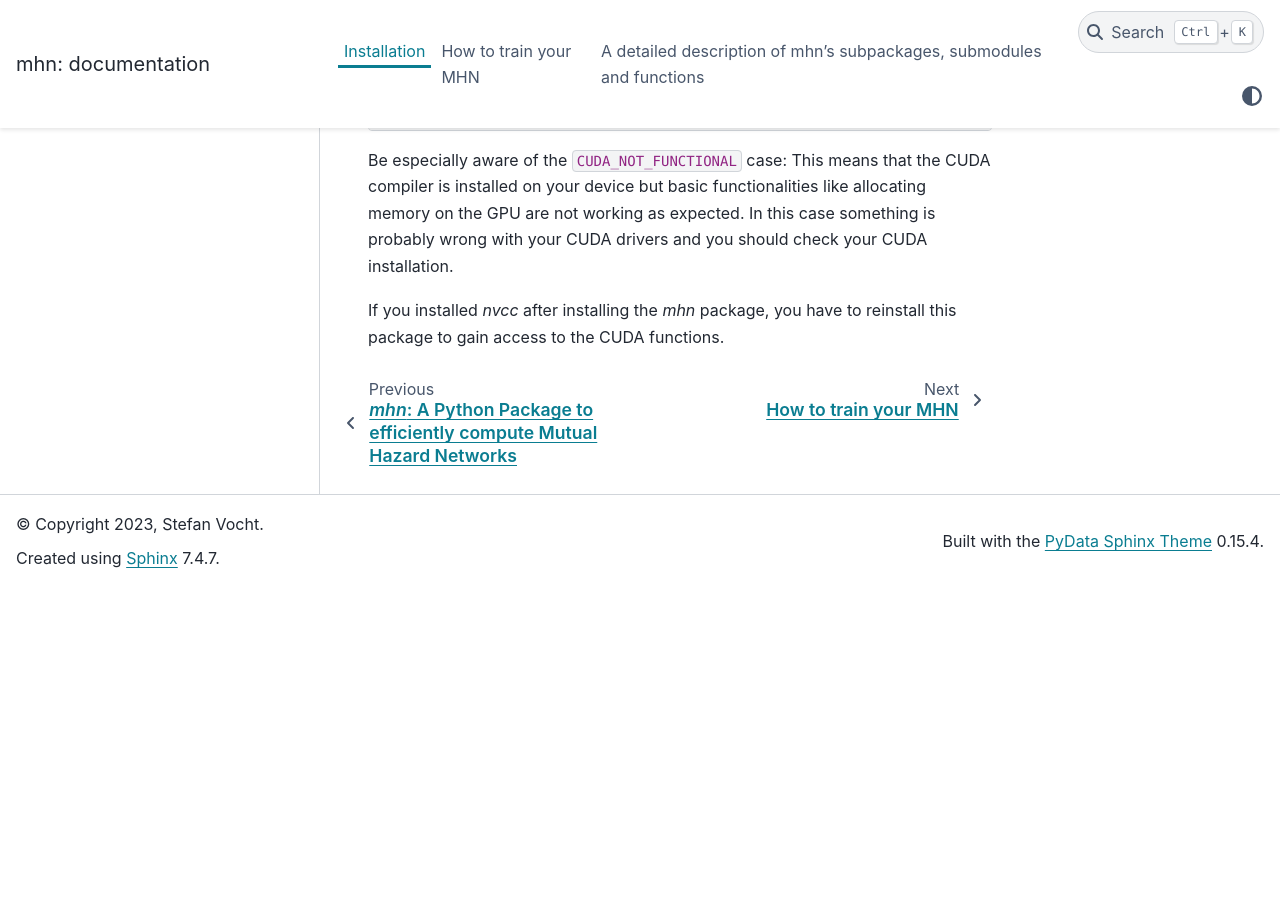
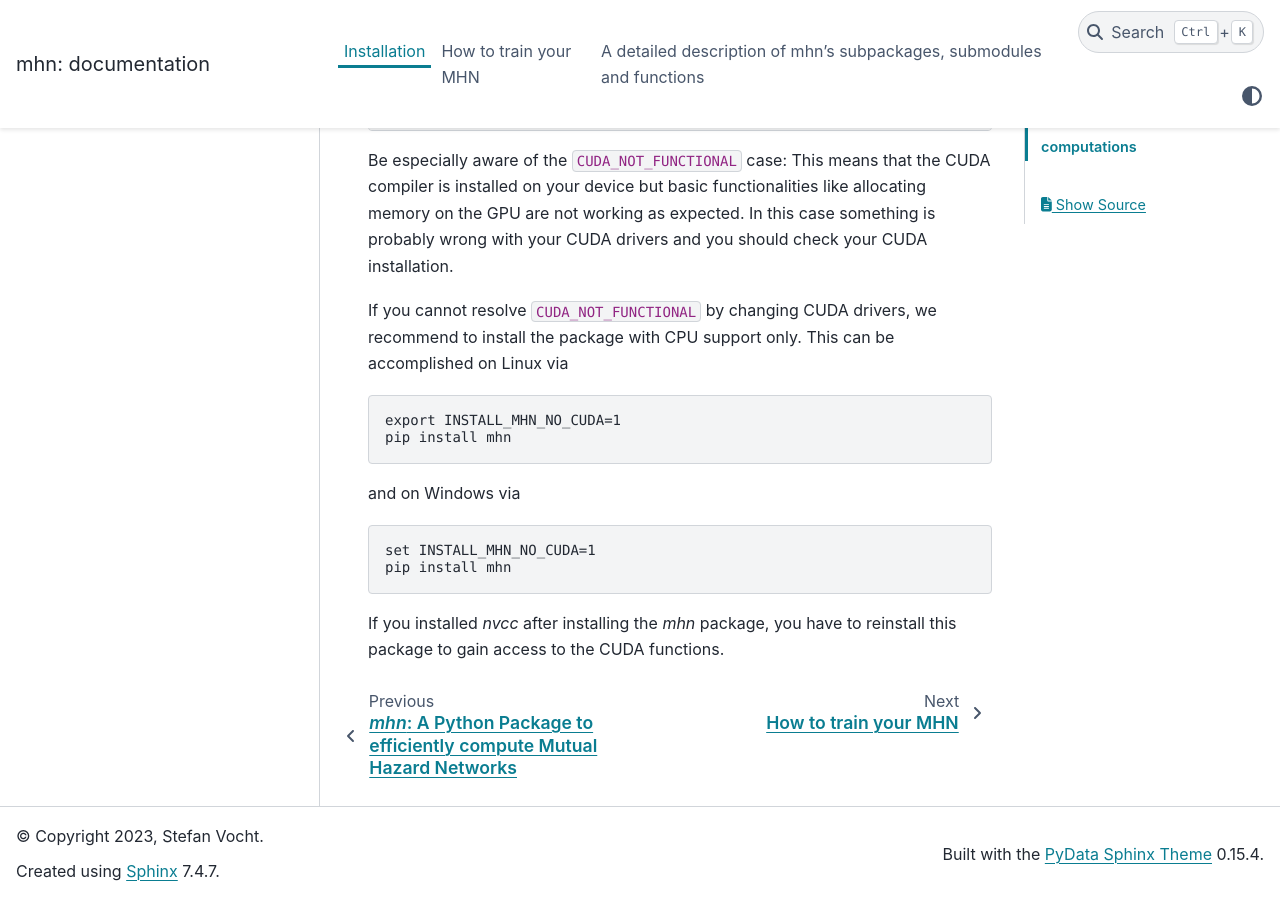
Before and after one commit to spang-lab/LearnMHN, a Sphinx documentation site: the page built from doc/installation.rst, in a window 1280 px wide and 900 px high, scrolled down 1310 px. Built offline with Sphinx 7.4.7 and the PyData theme 0.15.4, drawn with Linux system fonts in a browser that asks for light colours; before the commit the page ends 1898 px from its top, so only the background shows below that.

Commit message:
updated documentation to include the INSTALL_MHN_NO_CUDA env variable

```diff
--- a/doc/installation.rst
+++ b/doc/installation.rst
@@ -57,4 +57,20 @@
 
 Be especially aware of the :code:`CUDA_NOT_FUNCTIONAL` case: This means that the CUDA compiler is installed on your device but basic functionalities like allocating memory on the GPU are not working as expected. In this case something is probably wrong with your CUDA drivers and you should check your CUDA installation.
 
+If you cannot resolve :code:`CUDA_NOT_FUNCTIONAL`  by changing CUDA drivers, we recommend to install the package with CPU support only.
+This can be accomplished on Linux via
+
+.. code-block:: console
+
+    export INSTALL_MHN_NO_CUDA=1
+    pip install mhn
+
+and on Windows via
+
+.. code-block:: console
+
+    set INSTALL_MHN_NO_CUDA=1
+    pip install mhn
+
+
 If you installed *nvcc* after installing the *mhn* package, you have to reinstall this package to gain access to the CUDA functions.
```
Also changed, not shown: README.md (+9 -4 lines).
